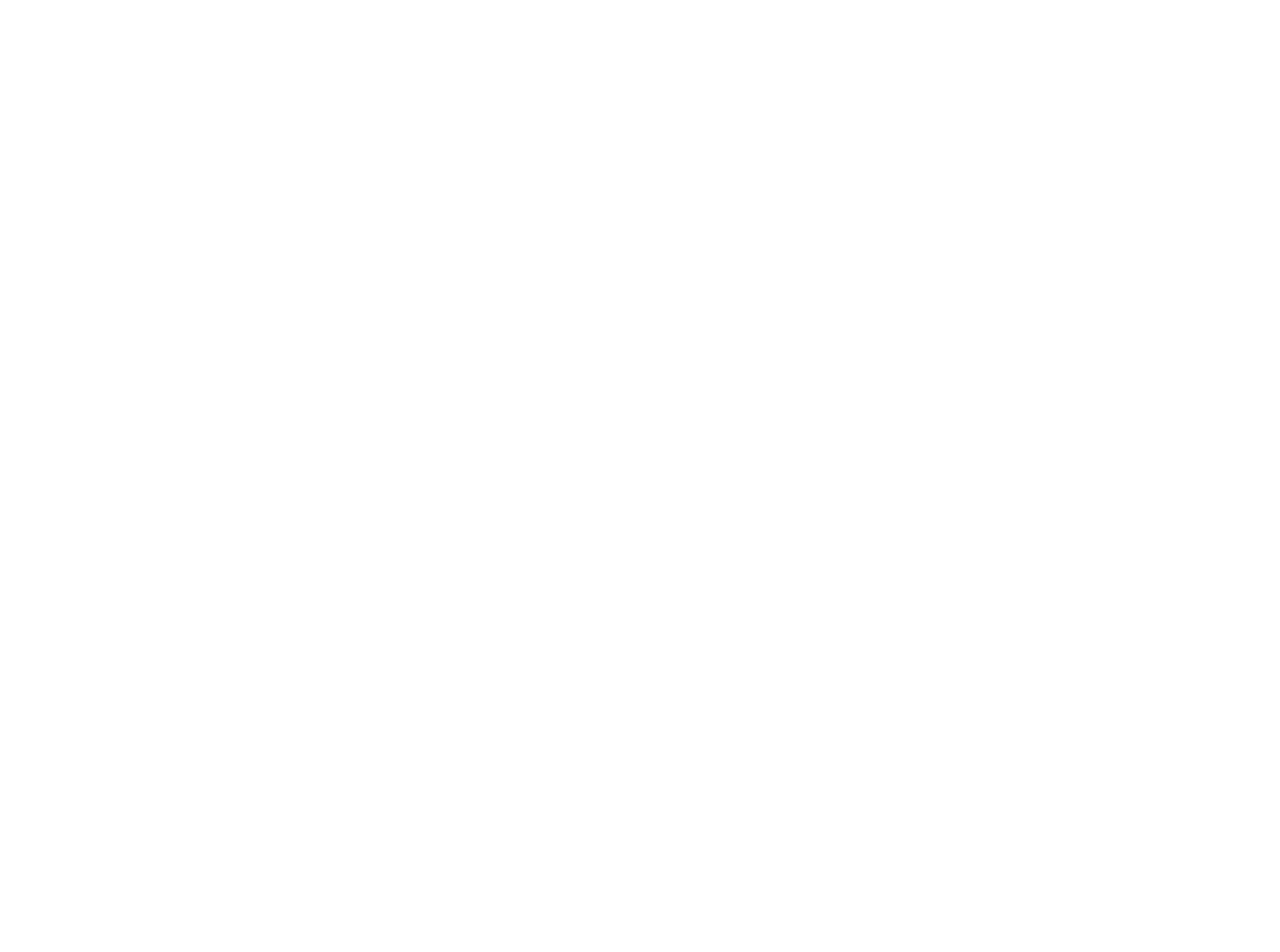
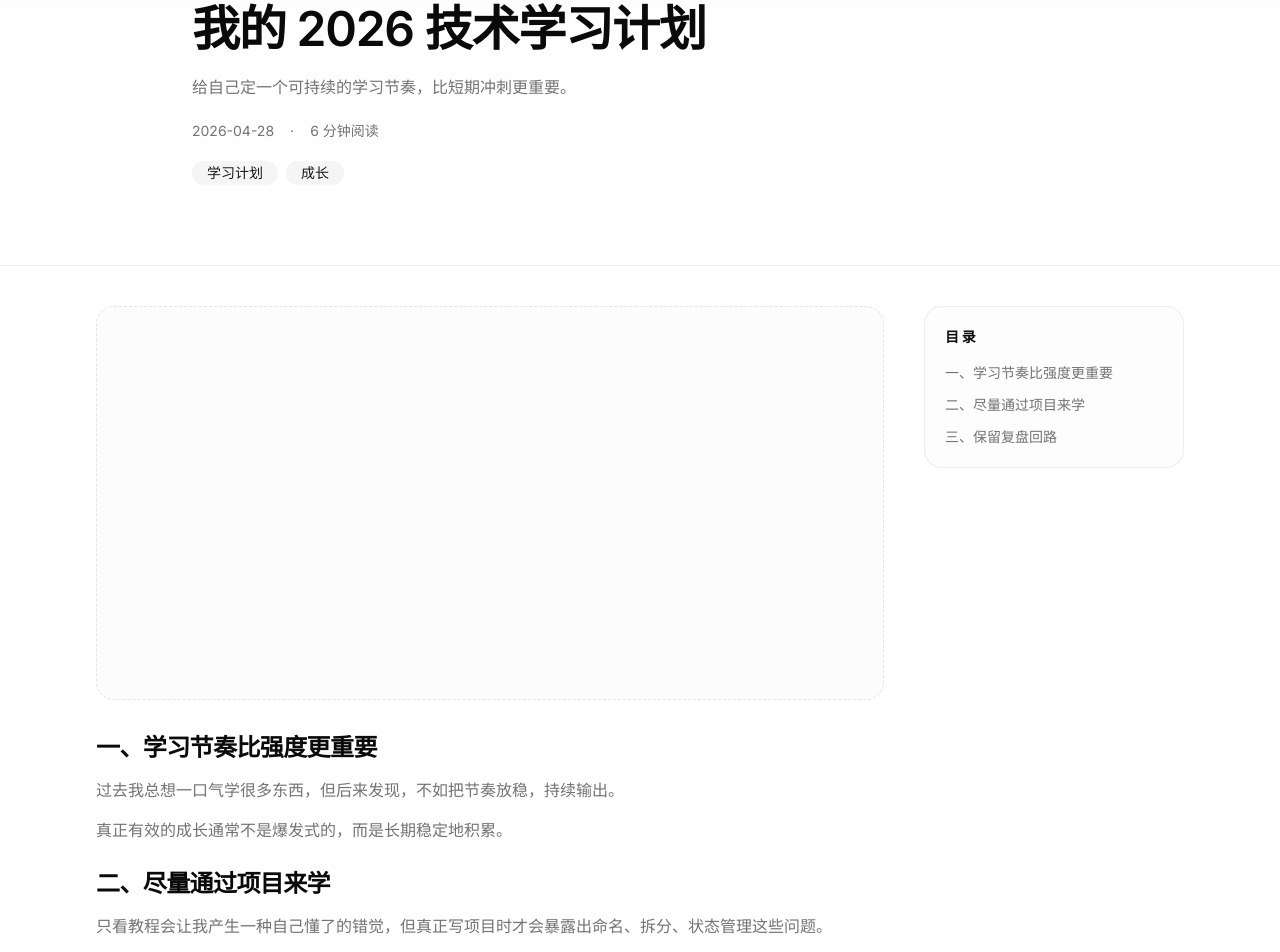
Before and after one commit to Phill-W/my-blog, a Next.js app: page /blog/2026-learning-plan in a window 1280 px wide. Before the commit this address had no page. Shown: the part 180-1132 px from the top of the page. Before the commit the page ends 800 px from the top, so only its background shows below. Built offline with nearby package versions, Linux system fonts and the light colour scheme.

Commit message:
feat: 首页与博客列表接入统一文章数据

```diff
--- a/app/blog/page.tsx
+++ b/app/blog/page.tsx
@@ -1,49 +1,12 @@
-import Link from "next/link";
-
 import Container from "@/components/Container";
 import PostCard from "@/components/PostCard";
 import SectionHeading from "@/components/SectionHeading";
 import TagList from "@/components/TagList";
 import { buttonVariants } from "@/components/ui/button";
 import { cn } from "@/lib/utils";
+import { getAllPosts, getPostHref } from "@/lib/posts";
 
-const blogPosts = [
-  {
-    title: "我是如何学习 Next.js 的",
-    description: "记录我从路由、布局到页面拆分的学习过程。",
-    date: "2026-05-17",
-    tags: ["Next.js", "React", "前端"],
-    href: "/blog/learn-nextjs",
-  },
-  {
-    title: "使用 Tailwind CSS 提升开发效率",
-    description: "整理我在实际写页面时常用的 Tailwind CSS 经验。",
-    date: "2026-05-12",
-    tags: ["Tailwind CSS", "CSS"],
-    href: "/blog/learn-nextjs",
-  },
-  {
-    title: "组件拆分应该怎么练",
-    description: "从一个页面拆出更小、更清晰的组件，是前端很重要的基本功。",
-    date: "2026-05-08",
-    tags: ["React", "组件设计"],
-    href: "/blog/learn-nextjs",
-  },
-  {
-    title: "写静态页面时我会先想什么",
-    description: "在正式写代码前，先规划页面结构和组件职责会让后续轻松很多。",
-    date: "2026-05-03",
-    tags: ["前端", "思路整理"],
-    href: "/blog/learn-nextjs",
-  },
-  {
-    title: "我的 2026 技术学习计划",
-    description: "给自己定一个可持续的学习节奏，比短期冲刺更重要。",
-    date: "2026-04-28",
-    tags: ["学习计划", "成长"],
-    href: "/blog/learn-nextjs",
-  },
-];
+const blogPosts = getAllPosts();
 
 const filterTags = [
   "全部",
@@ -120,7 +83,14 @@ export default function BlogPage() {
 
           <div className="grid gap-6 md:grid-cols-2 xl:grid-cols-3">
             {blogPosts.map((post) => (
-              <PostCard key={post.title} {...post} />
+              <PostCard
+                key={post.slug}
+                title={post.title}
+                description={post.description}
+                date={post.date}
+                tags={post.tags}
+                href={getPostHref(post.slug)}
+              />
             ))}
           </div>
         </Container>
--- a/app/page.tsx
+++ b/app/page.tsx
@@ -7,6 +7,7 @@ import SectionHeading from "@/components/SectionHeading";
 import TagList from "@/components/TagList";
 import { buttonVariants } from "@/components/ui/button";
 import { cn } from "@/lib/utils";
+import { getLatestPosts, getPostHref } from "@/lib/posts";
 
 const techTags = [
   "React",
@@ -27,8 +28,7 @@ const featuredProjects = [
   },
   {
     name: "任务管理页面",
-    description:
-      "一个用于练习卡片布局、筛选栏和信息层级的静态项目展示页面。",
+    description: "一个用于练习卡片布局、筛选栏和信息层级的静态项目展示页面。",
     tags: ["React", "UI Design", "shadcn/ui"],
     githubHref: "https://github.com",
     previewHref: "https://example.com",
@@ -42,31 +42,8 @@ const featuredProjects = [
     previewHref: "https://example.com",
   },
 ];
-
-const latestPosts = [
-  {
-    title: "我是如何学习 Next.js 的",
-    description: "记录我从路由、布局到页面拆分的学习过程。",
-    date: "2026-05-17",
-    tags: ["Next.js", "React", "前端"],
-    href: "/blog/learn-nextjs",
-  },
-  {
-    title: "使用 Tailwind CSS 提升开发效率",
-    description: "整理我在实际写页面时常用的 Tailwind CSS 经验。",
-    date: "2026-05-12",
-    tags: ["Tailwind CSS", "CSS"],
-    href: "/blog/learn-nextjs",
-  },
-  {
-    title: "组件拆分应该怎么练",
-    description:
-      "从一个页面拆出更小、更清晰的组件，是前端很重要的基本功。",
-    date: "2026-05-08",
-    tags: ["React", "组件设计"],
-    href: "/blog/learn-nextjs",
-  },
-];
+//从服务器抽取数据
+const latestPosts = getLatestPosts(3);
 
 export default function Home() {
   return (
@@ -87,7 +64,8 @@ export default function Home() {
                   你好，我是 XXX
                 </h1>
                 <p className="max-w-2xl text-sm leading-7 text-muted-foreground sm:text-base">
-                  我正在用 Next.js、Tailwind CSS 和 shadcn/ui 搭建自己的个人博客。
+                  我正在用 Next.js、Tailwind CSS 和 shadcn/ui
+                  搭建自己的个人博客。
                   这个项目会一步步练习布局、组件拆分、动态路由和内容管理。
                 </p>
               </div>
@@ -96,7 +74,7 @@ export default function Home() {
                 <Link
                   href="/projects"
                   className={cn(
-                    buttonVariants({ variant: "default", size: "default" })
+                    buttonVariants({ variant: "default", size: "default" }),
                   )}
                 >
                   查看我的项目
@@ -104,7 +82,7 @@ export default function Home() {
                 <Link
                   href="/blog"
                   className={cn(
-                    buttonVariants({ variant: "outline", size: "default" })
+                    buttonVariants({ variant: "outline", size: "default" }),
                   )}
                 >
                   阅读博客
@@ -133,7 +111,9 @@ export default function Home() {
             action={
               <Link
                 href="/projects"
-                className={cn(buttonVariants({ variant: "ghost", size: "default" }))}
+                className={cn(
+                  buttonVariants({ variant: "ghost", size: "default" }),
+                )}
               >
                 查看全部
               </Link>
@@ -156,7 +136,9 @@ export default function Home() {
             action={
               <Link
                 href="/blog"
-                className={cn(buttonVariants({ variant: "ghost", size: "default" }))}
+                className={cn(
+                  buttonVariants({ variant: "ghost", size: "default" }),
+                )}
               >
                 查看全部
               </Link>
@@ -165,7 +147,14 @@ export default function Home() {
 
           <div className="grid gap-6 md:grid-cols-2 xl:grid-cols-3">
             {latestPosts.map((post) => (
-              <PostCard key={post.title} {...post} />
+              <PostCard
+                key={post.title}
+                title={post.title}
+                description={post.description}
+                date={post.date}
+                tags={post.tags}
+                href={getPostHref(post.slug)}
+              />
             ))}
           </div>
         </Container>
--- a/components/ProjectCard.tsx
+++ b/components/ProjectCard.tsx
@@ -23,7 +23,7 @@ export default function ProjectCard({
   return (
     <Card className="flex h-full flex-col border-border/70">
       <CardContent className="flex flex-1 flex-col gap-4 p-5">
-        <div className="aspect-[16/9] rounded-lg border border-dashed border-border bg-muted/30" />
+        <div className="aspect-video rounded-lg border border-dashed border-border bg-muted/30" />
 
         <div className="space-y-2">
           <h3 className="text-lg font-semibold tracking-tight text-foreground">
--- a/content/posts.ts
+++ b/content/posts.ts
@@ -117,4 +117,72 @@ export const posts: Post[] = [
       },
     ],
   },
+  {
+    slug: "static-page-thinking",
+    title: "写静态页面时我会先想什么",
+    description: "在正式写代码前，先规划页面结构和组件职责会让后续轻松很多。",
+    date: "2026-05-03",
+    readingTime: "7 分钟阅读",
+    tags: ["前端", "思路整理"],
+    sections: [
+      {
+        id: "structure-first",
+        heading: "一、先看结构，不急着写细节",
+        paragraphs: [
+          "我现在写页面时，会先把页面拆成几个大区块，比如头部、内容区、侧边栏、底部。",
+          "这样做的好处是能先把布局骨架定下来，而不是一开始就陷进某个按钮或卡片的细节里。",
+        ],
+      },
+      {
+        id: "component-boundary",
+        heading: "二、尽早确定组件边界",
+        paragraphs: [
+          "当一个页面里出现重复卡片、重复标题区、重复标签块时，我会尽快判断它是不是应该抽成组件。",
+          "组件边界越早清楚，后面样式调整和数据接入就越顺。",
+        ],
+      },
+      {
+        id: "data-awareness",
+        heading: "三、提前想数据会从哪里来",
+        paragraphs: [
+          "即使当前阶段只是静态页面，我也会先想清楚哪些内容以后会来自统一数据源。",
+          "这样后面做数据抽离、动态路由和列表渲染时，就不会推倒重来。",
+        ],
+      },
+    ],
+  },
+  {
+    slug: "2026-learning-plan",
+    title: "我的 2026 技术学习计划",
+    description: "给自己定一个可持续的学习节奏，比短期冲刺更重要。",
+    date: "2026-04-28",
+    readingTime: "6 分钟阅读",
+    tags: ["学习计划", "成长"],
+    sections: [
+      {
+        id: "steady-rhythm",
+        heading: "一、学习节奏比强度更重要",
+        paragraphs: [
+          "过去我总想一口气学很多东西，但后来发现，不如把节奏放稳，持续输出。",
+          "真正有效的成长通常不是爆发式的，而是长期稳定地积累。",
+        ],
+      },
+      {
+        id: "project-driven",
+        heading: "二、尽量通过项目来学",
+        paragraphs: [
+          "只看教程会让我产生一种自己懂了的错觉，但真正写项目时才会暴露出命名、拆分、状态管理这些问题。",
+          "所以我现在更愿意通过一个个小项目把知识点串起来。",
+        ],
+      },
+      {
+        id: "review-loop",
+        heading: "三、保留复盘回路",
+        paragraphs: [
+          "每做完一个阶段，我都会回头看这一步到底学到了什么、哪里还没吃透。",
+          "这种复盘会帮助我逐渐建立自己的判断，而不是一直依赖教程推进。",
+        ],
+      },
+    ],
+  },
 ];
--- a/lib/posts.ts
+++ b/lib/posts.ts
@@ -2,6 +2,10 @@ import { posts, type Post } from "@/content/posts";
 
 export function getAllPosts(): Post[] {
   return [...posts].sort((a, b) => b.date.localeCompare(a.date));
+}
+
+export function getLatestPosts(limit: number): Post[] {
+  return getAllPosts().slice(0, limit);
 }
 
 export function getAllPostSlugs(): string[] {
@@ -11,3 +15,7 @@ export function getAllPostSlugs(): string[] {
 export function getPostBySlug(slug: string): Post | undefined {
   return posts.find((post) => post.slug === slug);
 }
+
+export function getPostHref(slug: string): string {
+  return `/blog/${slug}`;
+}
```
